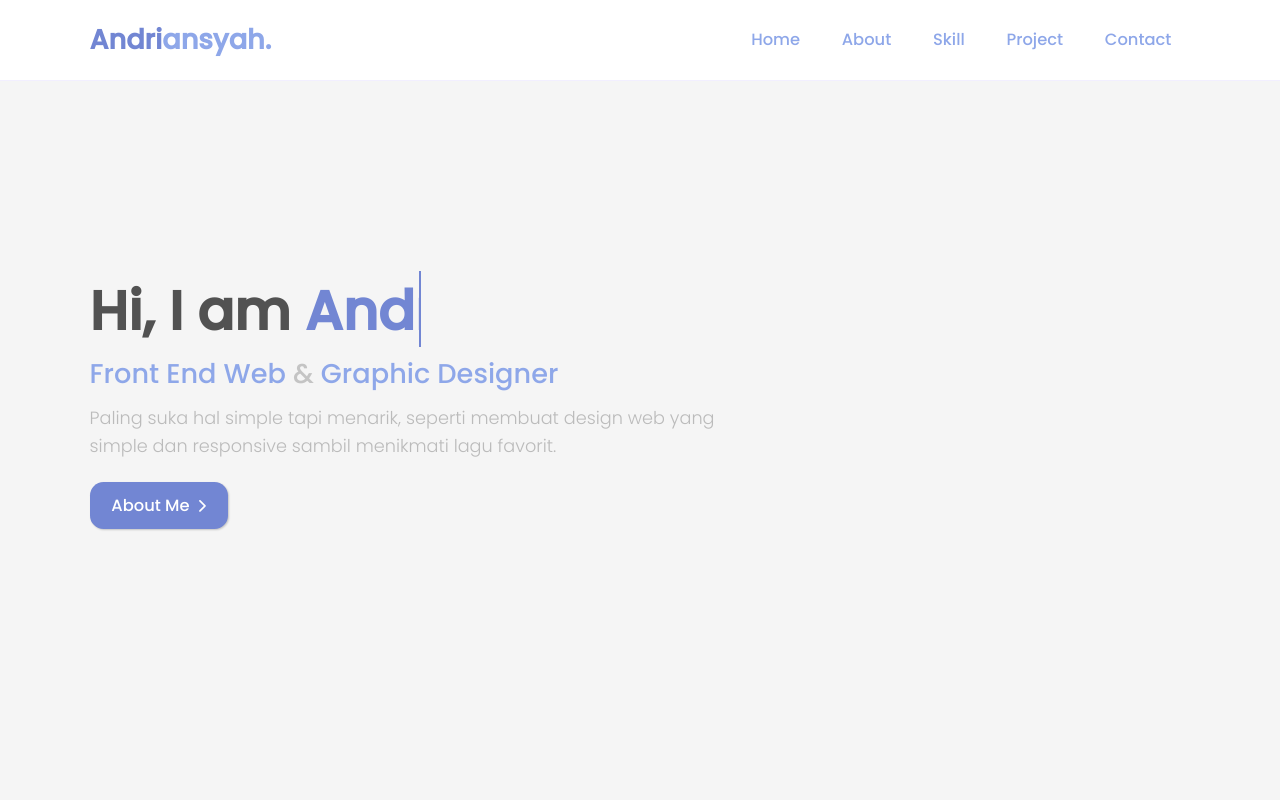
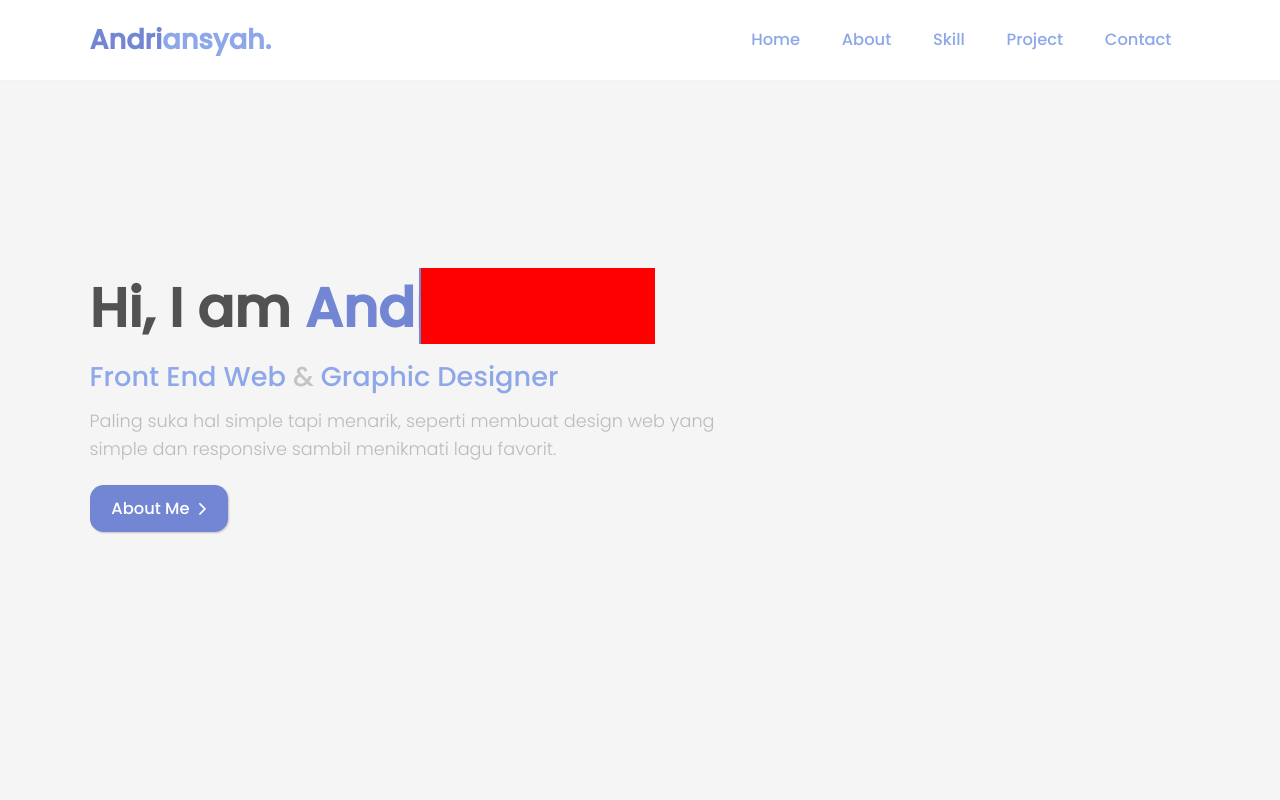
Before and after one commit to andriansyah08/web-portfolio, a plain HTML site: page index.html in a window 1280 px wide. Shown: the top 800 px of the page. Drawn offline with nearby package versions, Linux system fonts and the light colour scheme.

Commit message:
Fixing overflow hidden

```diff
--- a/style.css
+++ b/style.css
@@ -163,6 +163,8 @@ body {
 .hero .content h1 {
   font-size: 4rem;
   color: var(--text);
+  display: inline-block;
+  overflow: hidden;
 }
 .hero .content h1 span {
   color: var(--primary);
@@ -189,7 +191,8 @@ body {
   width: 100%;
   border-left: 2px solid var(--primary);
   animation: typing 1.5s steps(10) infinite;
-  background-color: rgb(245, 245, 245);
+  /* background-color: rgb(245, 245, 245); */
+  background-color: red;
 }
 
 @keyframes typing {
@@ -795,6 +798,7 @@ body {
     height: 100vh;
     background-color: var(--primary);
     transition: 0.6s;
+    z-index: 888;
   }
 
   .navbar .navbar-nav a {
```
